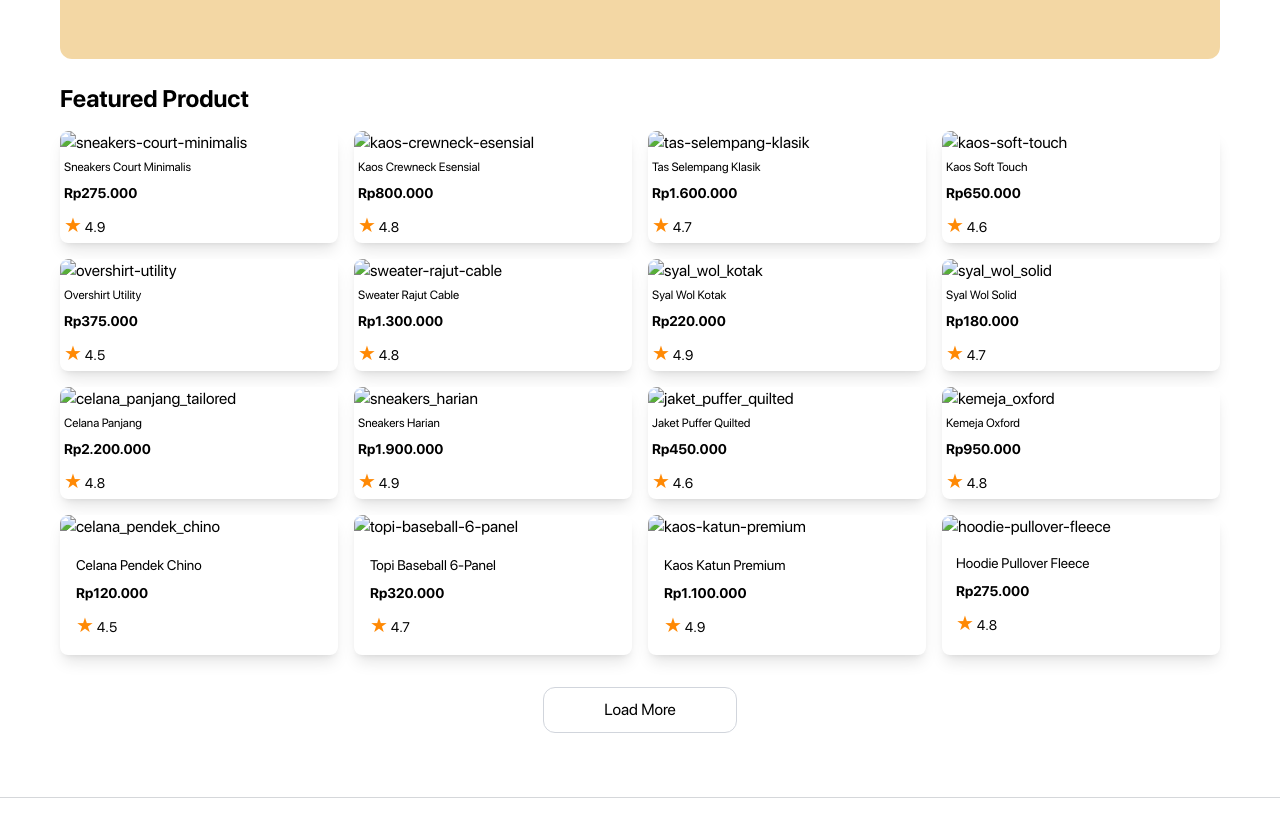
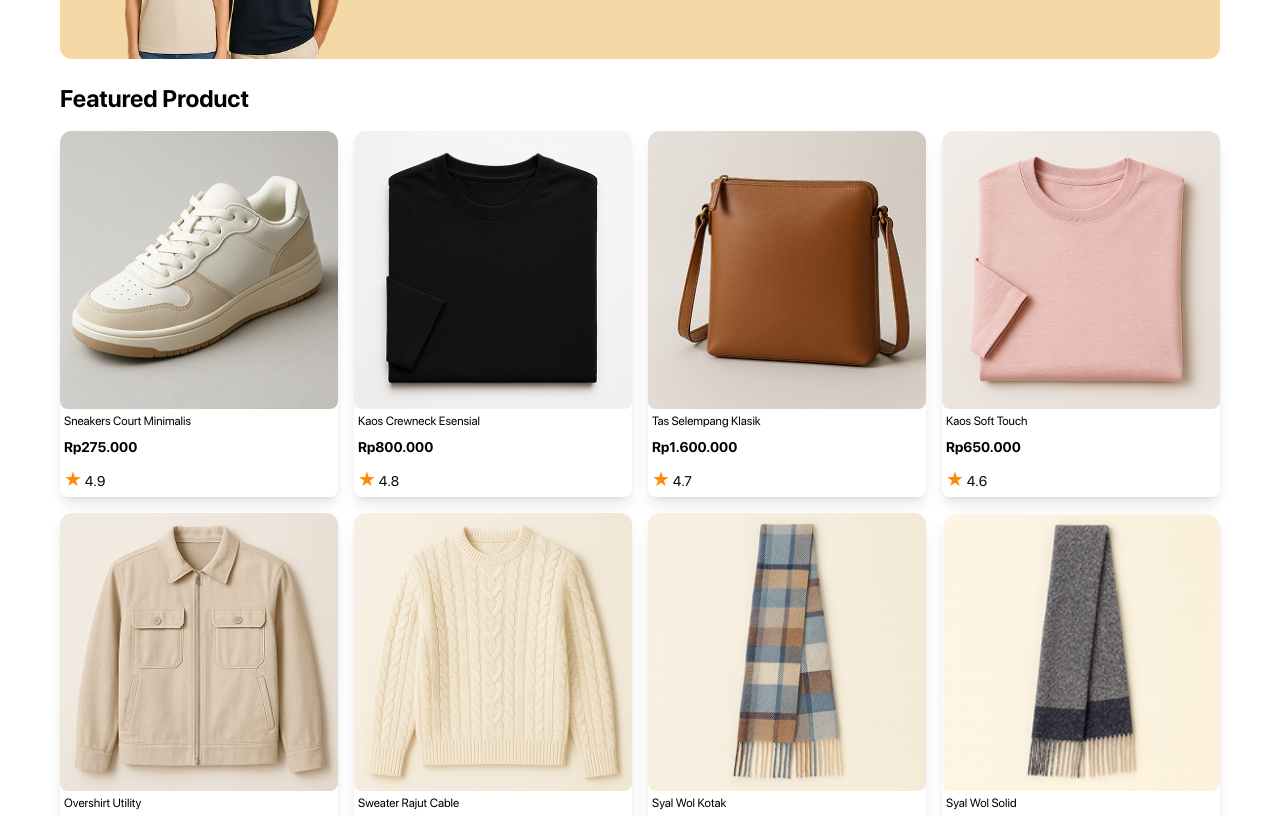
Before and after one commit to aryafmdev/Challenge-3-HTML-TailwindCSS, a website: page src/home.html in a window 1280 px wide. Shown: the part 289-1105 px from the top of the page. Drawn offline with Linux system fonts and the light colour scheme; the site is published under a folder, as on GitHub Pages, so addresses that start at the root find nothing.

Commit message:
debugging src assets

```diff
--- a/src/home.html
+++ b/src/home.html
@@ -334,14 +334,16 @@
         <!-- Hero Image -->
         <div>
           <img
-            src="/assets/images/Heros.png"
+            src="../assets/images/Heros.png"
             alt="hero-image"
             class="pt-2 w-full lg:pl-10 lg:w-auto lg:h-60"
           />
         </div>
         <!-- Hero Text -->
         <div class="flex flex-col gap-2 lg:-ml-5">
-          <h1 class="text-md font-extrabold text-[#553e32] lg:text-4xl">
+          <h1
+            class="text-md font-extrabold text-[#553e32] sm:text-lg md:text-2xl lg:text-4xl"
+          >
             NEW COLLECTION
           </h1>
           <p class="text-xs text-[#553e32] lg:text-lg">
@@ -363,7 +365,7 @@
       <div class="grid grid-cols-2 gap-4 md:grid-cols-3 lg:grid-cols-4 mt-4">
         <div class="max-w-sm rounded-lg bg-white shadow-lg overflow-hidden">
           <img
-            src="/assets/images/products/sneakers_court_minimalis.png"
+            src="../assets/images/products/sneakers_court_minimalis.png"
             alt="sneakers-court-minimalis"
             class="w-full h-auto rounded-lg"
           />
@@ -377,7 +379,7 @@
         </div>
         <div class="max-w-sm rounded-lg bg-white shadow-lg overflow-hidden">
           <img
-            src="/assets/images/products/kaos_crewneck_esensial.png"
+            src="../assets/images/products/kaos_crewneck_esensial.png"
             alt="kaos-crewneck-esensial"
             class="w-full h-auto rounded-lg"
           />
@@ -391,7 +393,7 @@
         </div>
         <div class="max-w-sm rounded-lg bg-white shadow-lg overflow-hidden">
           <img
-            src="/assets/images/products/tas_selempang_klasik.png"
+            src="../assets/images/products/tas_selempang_klasik.png"
             alt="tas-selempang-klasik"
             class="w-full h-auto rounded-lg"
           />
@@ -405,7 +407,7 @@
         </div>
         <div class="max-w-sm rounded-lg bg-white shadow-lg overflow-hidden">
           <img
-            src="/assets/images/products/kaos_soft_touch.png"
+            src="../assets/images/products/kaos_soft_touch.png"
             alt="kaos-soft-touch"
             class="w-full h-auto rounded-lg"
           />
@@ -419,7 +421,7 @@
         </div>
         <div class="max-w-sm rounded-lg bg-white shadow-lg overflow-hidden">
           <img
-            src="/assets/images/products/overshirt_utility.png"
+            src="../assets/images/products/overshirt_utility.png"
             alt="overshirt-utility"
             class="w-full h-auto rounded-lg"
           />
@@ -433,7 +435,7 @@
         </div>
         <div class="max-w-sm rounded-lg bg-white shadow-lg overflow-hidden">
           <img
-            src="/assets/images/products/sweater_rajut_cable.png"
+            src="../assets/images/products/sweater_rajut_cable.png"
             alt="sweater-rajut-cable"
             class="w-full h-auto rounded-lg"
           />
@@ -447,7 +449,7 @@
         </div>
         <div class="max-w-sm rounded-lg bg-white shadow-lg overflow-hidden">
           <img
-            src="/assets/images/products/syal_wol_kotak.png"
+            src="../assets/images/products/syal_wol_kotak.png"
             alt="syal_wol_kotak"
             class="w-full h-auto rounded-lg"
           />
@@ -461,7 +463,7 @@
         </div>
         <div class="max-w-sm rounded-lg bg-white shadow-lg overflow-hidden">
           <img
-            src="/assets/images/products/syal_wol_solid.png"
+            src="../assets/images/products/syal_wol_solid.png"
             alt="syal_wol_solid"
             class="w-full h-auto rounded-lg"
           />
@@ -475,7 +477,7 @@
         </div>
         <div class="max-w-sm rounded-lg bg-white shadow-lg overflow-hidden">
           <img
-            src="/assets/images/products/celana_panjang_tailored.png"
+            src="../assets/images/products/celana_panjang_tailored.png"
             alt="celana_panjang_tailored"
             class="w-full h-auto rounded-lg"
           />
@@ -489,7 +491,7 @@
         </div>
         <div class="max-w-sm rounded-lg bg-white shadow-lg overflow-hidden">
           <img
-            src="/assets/images/products/sneakers_harian.png"
+            src="../assets/images/products/sneakers_harian.png"
             alt="sneakers_harian"
             class="w-full h-auto rounded-lg"
           />
@@ -503,7 +505,7 @@
         </div>
         <div class="max-w-sm rounded-lg bg-white shadow-lg overflow-hidden">
           <img
-            src="/assets/images/products/jaket_puffer_quilted.png"
+            src="../assets/images/products/jaket_puffer_quilted.png"
             alt="jaket_puffer_quilted"
             class="w-full h-auto rounded-lg"
           />
@@ -517,7 +519,7 @@
         </div>
         <div class="max-w-sm rounded-lg bg-white shadow-lg overflow-hidden">
           <img
-            src="/assets/images/products/kemeja_oxford.png"
+            src="../assets/images/products/kemeja_oxford.png"
             alt="kemeja_oxford"
             class="w-full h-auto rounded-lg"
           />
@@ -531,7 +533,7 @@
         </div>
         <div class="max-w-sm rounded-lg bg-white shadow-lg overflow-hidden">
           <img
-            src="/assets/images/products/celana_pendek_chino.png"
+            src="../assets/images/products/celana_pendek_chino.png"
             alt="celana_pendek_chino"
             class="w-full h-auto rounded-lg"
           />
@@ -545,7 +547,7 @@
         </div>
         <div class="max-w-sm rounded-lg bg-white shadow-lg overflow-hidden">
           <img
-            src="/assets/images/products/topi_baseball_6-panel.png"
+            src="../assets/images/products/topi_baseball_6-panel.png"
             alt="topi-baseball-6-panel"
             class="w-full h-auto rounded-lg"
           />
@@ -559,7 +561,7 @@
         </div>
         <div class="max-w-sm rounded-lg bg-white shadow-lg overflow-hidden">
           <img
-            src="/assets/images/products/kaos_katun_premium.png"
+            src="../assets/images/products/kaos_katun_premium.png"
             alt="kaos-katun-premium"
             class="w-full h-auto rounded-lg"
           />
@@ -573,7 +575,7 @@
         </div>
         <div class="max-w-sm rounded-lg bg-white shadow-lg overflow-hidden">
           <img
-            src="/assets/images/products/hoodie_pullover_fleece.png"
+            src="../assets/images/products/hoodie_pullover_fleece.png"
             alt="hoodie-pullover-fleece"
             class="w-full h-auto rounded-lg"
           />
```
Also changed, not shown: src/css/output.css, 1 other file.
